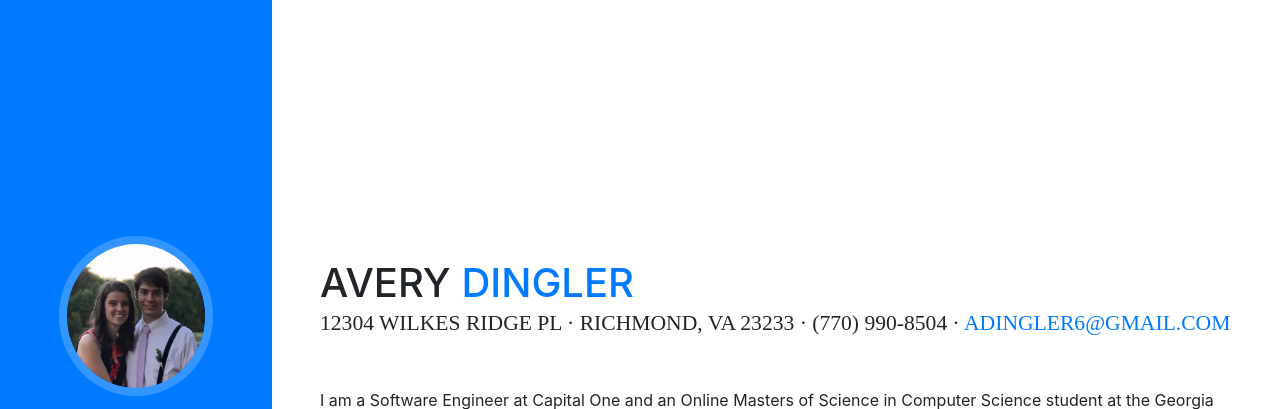
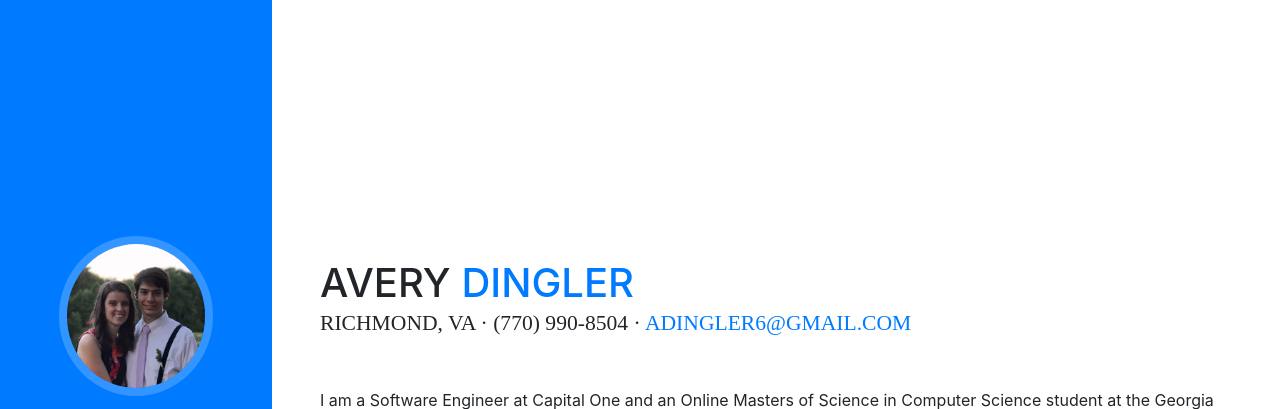
Before and after one commit to adingler6/adingler6.github.io, a website with bundled scripts: page index.html in a window 1280 px wide. Shown: the top 409 px of the page. Built offline with nearby package versions, Linux system fonts and the light colour scheme; a web font is replaced by a local one.

Commit message:
Update index.html

```diff
--- a/index.html
+++ b/index.html
@@ -73,7 +73,7 @@
           <h1 class="mb-0">Avery
             <span class="text-primary">Dingler</span>
           </h1>
-          <div class="subheading mb-5">12304 Wilkes Ridge Pl · Richmond, VA 23233 · (770) 990-8504 ·
+          <div class="subheading mb-5">Richmond, VA · (770) 990-8504 ·
             <a href="mailto:adingler6@gmail.com">adingler6@gmail.com</a>
           </div>
           <p class="mb-5">I am a Software Engineer at Capital One and an Online Masters of Science in Computer Science student at the Georgia Institute of Technology.<br/>
```
